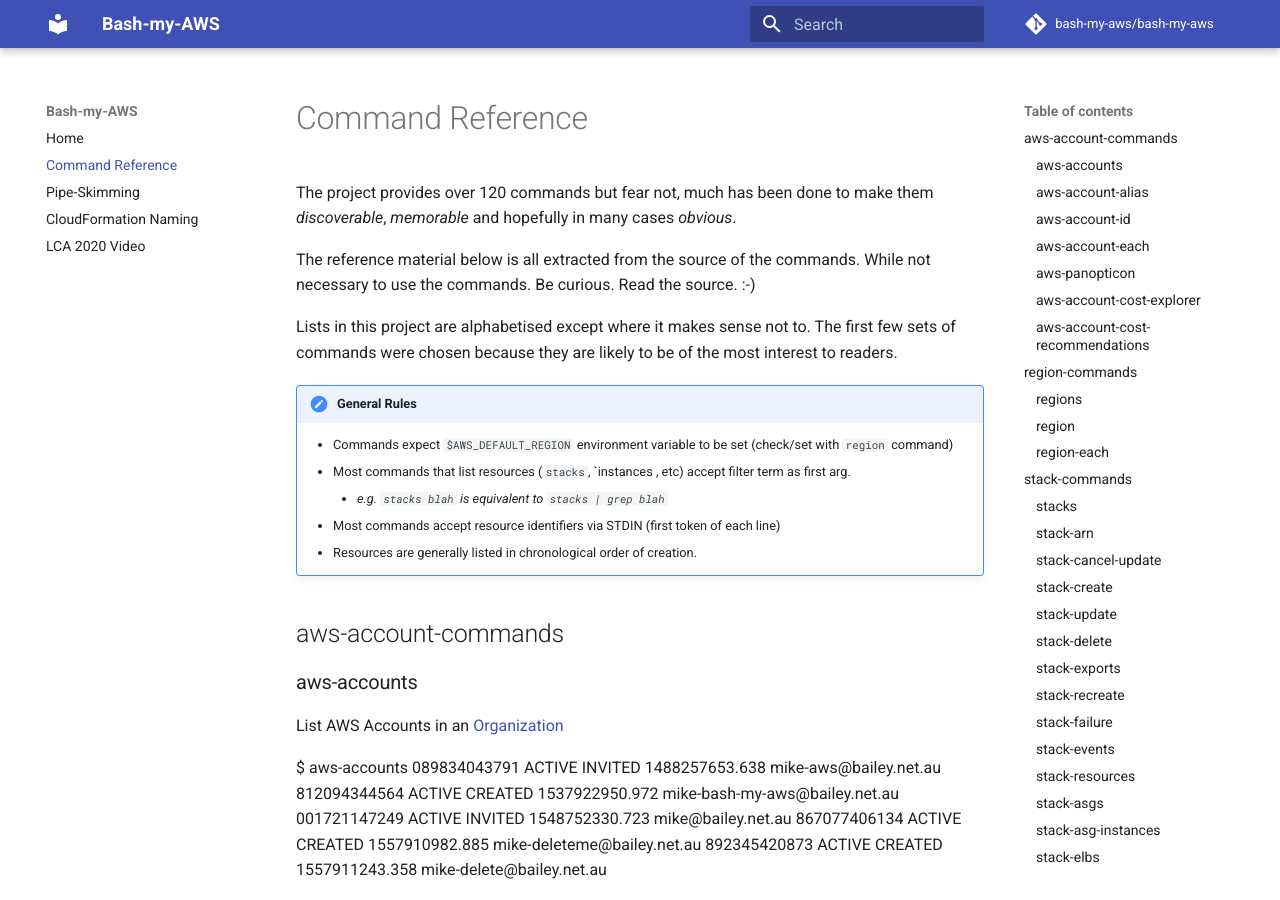
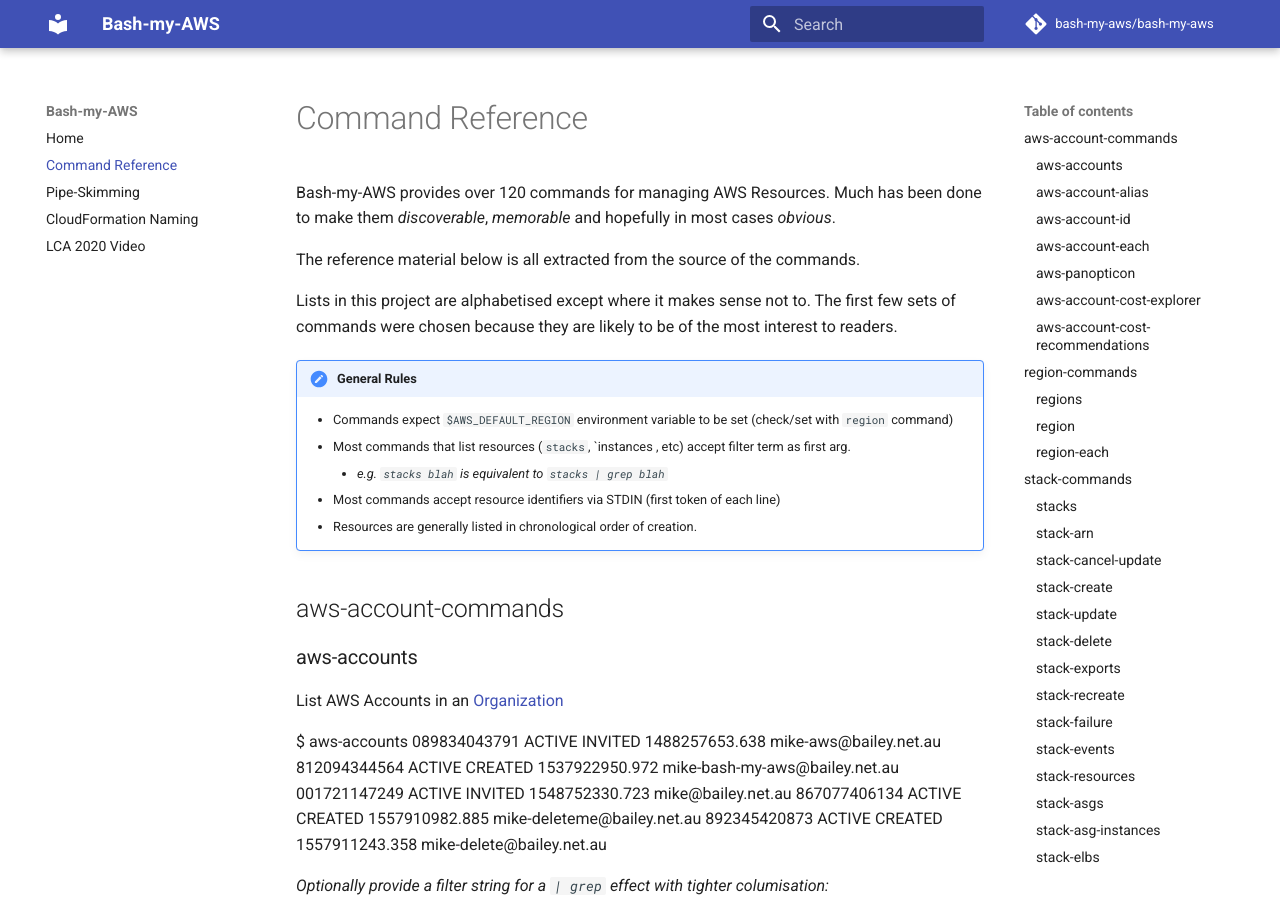
Before and after one commit to bash-my-aws/bash-my-aws, an MkDocs documentation site: the page built from docs/command-reference.md, in a window 1280 px wide and 900 px high. Built offline with MkDocs 1.6.1 and Material for MkDocs 9.7.7, drawn with Linux system fonts in a browser that asks for light colours; comment, search, counter and statistics services are not loaded.

Commit message:
Updated command reference

```diff
--- a/docs/command-reference.md
+++ b/docs/command-reference.md
@@ -3,11 +3,11 @@
     Bash-my-AWS provides short memorable commands for managing resources
     in Amazon Web Services.
 
-The project provides over 120 commands but fear not, much has been done
-to make them *discoverable*, *memorable* and hopefully in many cases *obvious*.
+Bash-my-AWS provides over 120 commands for managing AWS Resources. Much has
+been done to make them *discoverable*, *memorable* and hopefully in most cases
+*obvious*.
 
 The reference material below is all extracted from the source of the commands.
-While not necessary to use the commands. Be curious. Read the source. :-)
 
 Lists in this project are alphabetised except where it makes sense not to.
 The first few sets of commands were chosen because they are likely to be of
```
Also changed, not shown: docs/.command-reference-intro.md (+4 -3 lines).
